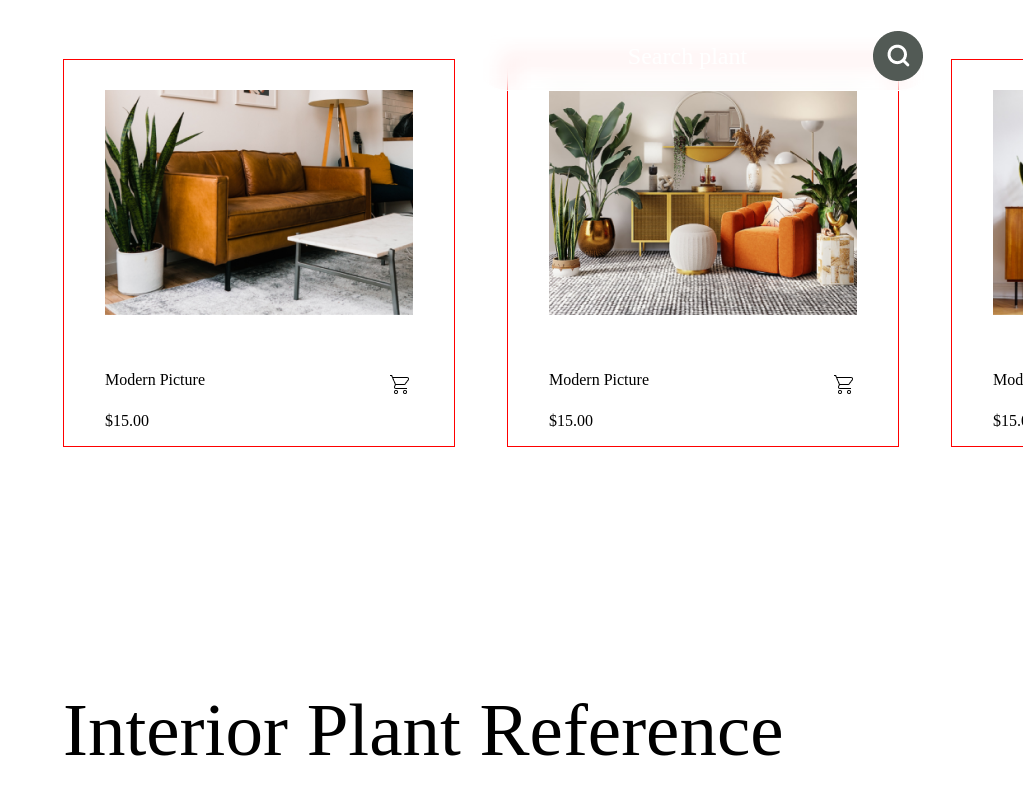
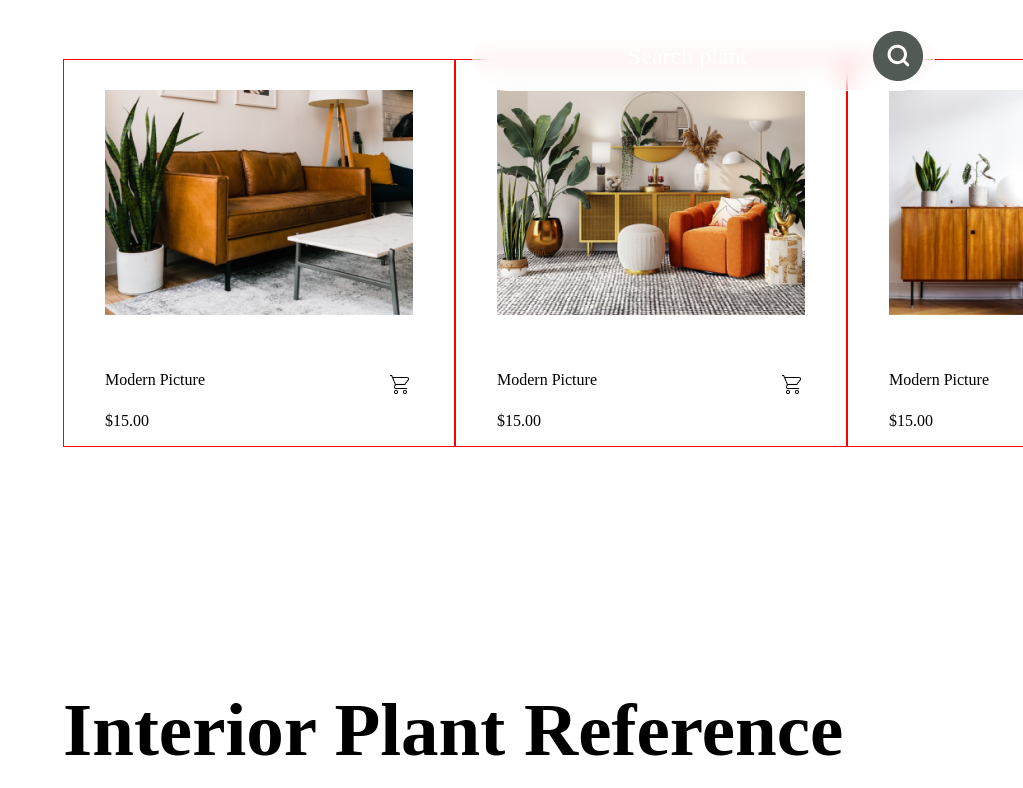
Before and after one commit to SabaMaghradze/Homework-7, a plain HTML site: page index.html in a window 1280 px wide. Shown: the part 784-1572 px from the top of the page, without its empty margins (257-1280 px from the left). Drawn offline with Linux system fonts and the light colour scheme.

Commit message:
final amendments

```diff
--- a/css/styles.css
+++ b/css/styles.css
@@ -95,12 +95,13 @@ header img {
 
 .section2 {
     margin: 245px 320px;
-    width: 1280px;
+    width: 67%;
 
 }
 
 .sectionTitle {
     font-size: 75px;
+    font-weight: 600;
 }
 
 .cards {
@@ -128,6 +129,7 @@ header img {
     margin-left: 320px;
     margin-bottom: 245px;
     position: relative;
+    width: 70%;
 }
 
 .photos {
```
Also changed, not shown: index.html (+11 -1 lines).
